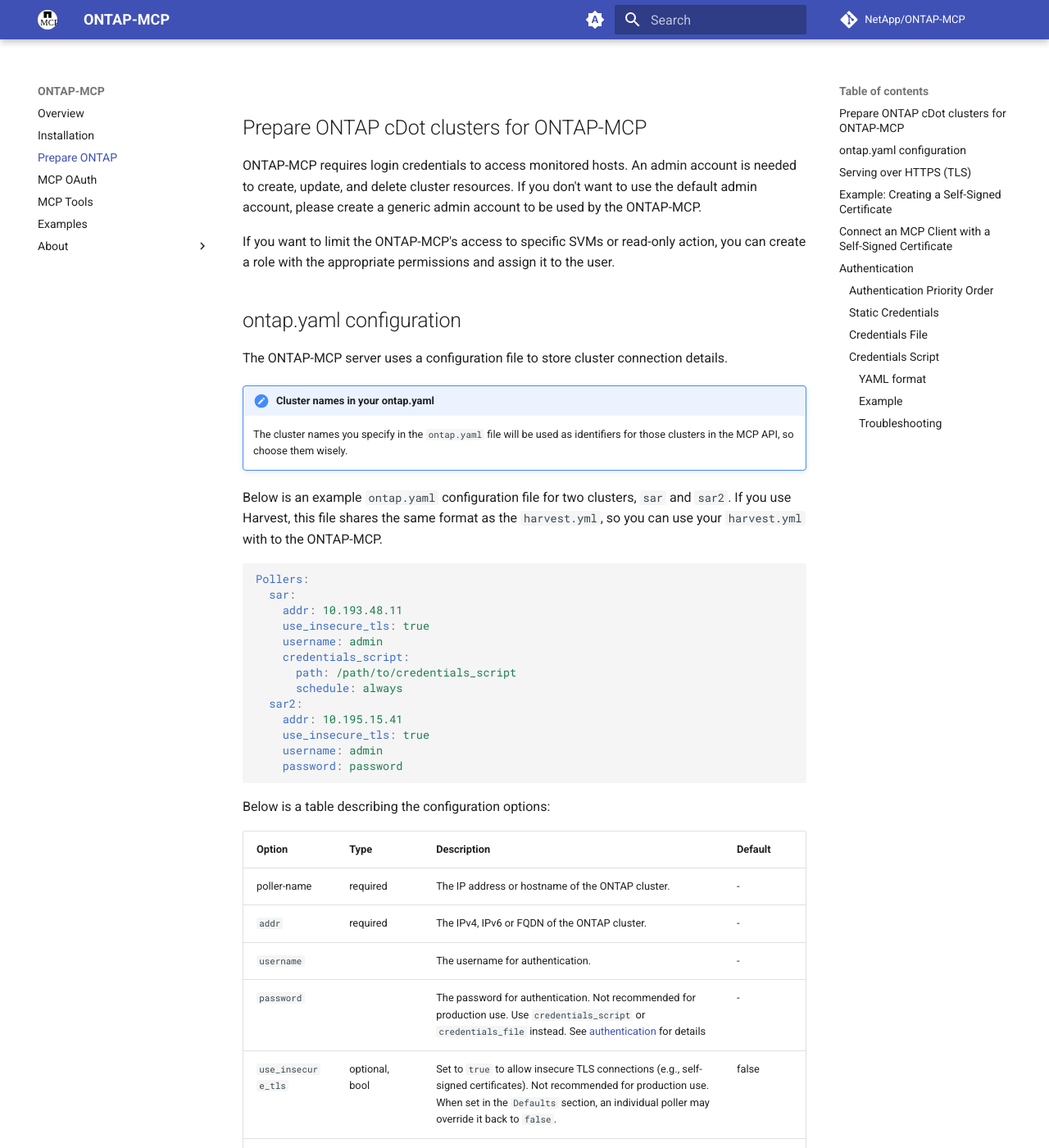
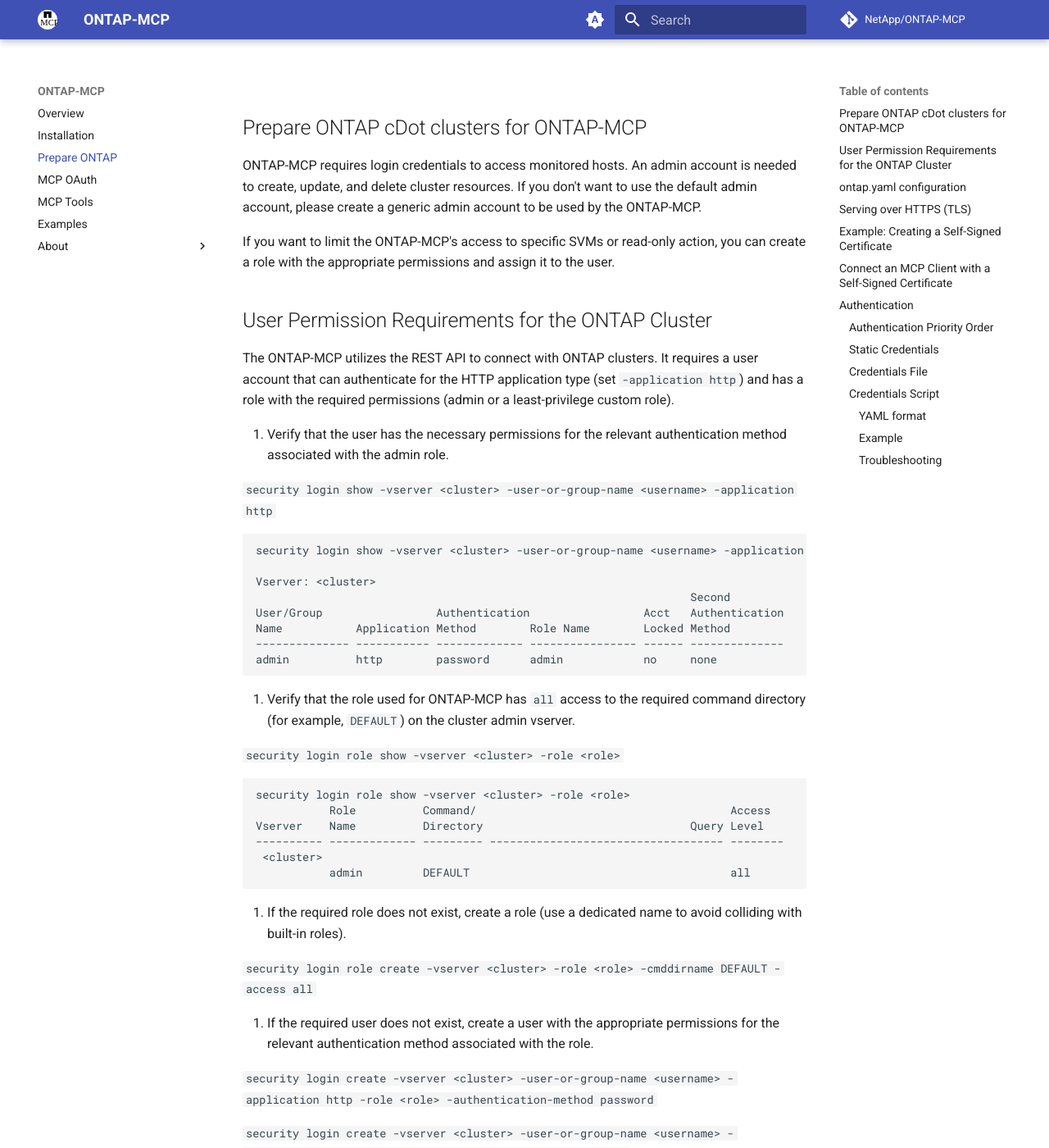
Before and after one commit to NetApp/ontap-mcp, an MkDocs documentation site: the page built from docs/prepare-ontap.md, in a window 1280 px wide and 1400 px high. Shown: the whole window at 82% size. Built offline with MkDocs 1.6.1 and Material for MkDocs 9.7.7, drawn with Linux system fonts in a browser that asks for light colours; comment, search, counter and statistics services are not loaded; the version menu is left out; some of the changed text lies outside the part shown.

Commit message:
doc: user permission for clusters in ontap mcp (#165)

````diff
--- a/docs/prepare-ontap.md
+++ b/docs/prepare-ontap.md
@@ -3,6 +3,48 @@
 ONTAP-MCP requires login credentials to access monitored hosts. An admin account is needed to create, update, and delete cluster resources. If you don't want to use the default admin account, please create a generic admin account to be used by the ONTAP-MCP.
 
 If you want to limit the ONTAP-MCP's access to specific SVMs or read-only action, you can create a role with the appropriate permissions and assign it to the user.
+
+## User Permission Requirements for the ONTAP Cluster
+
+The ONTAP-MCP utilizes the REST API to connect with ONTAP clusters. It requires a user account that can authenticate for the HTTP application type (set `-application http`) and has a role with the required permissions (admin or a least-privilege custom role).
+
+1. Verify that the user has the necessary permissions for the relevant authentication method associated with the admin role.
+
+`security login show -vserver <cluster> -user-or-group-name <username> -application http`
+
+```text
+security login show -vserver <cluster> -user-or-group-name <username> -application http
+
+Vserver: <cluster>
+                                                                 Second
+User/Group                 Authentication                 Acct   Authentication
+Name           Application Method        Role Name        Locked Method
+-------------- ----------- ------------- ---------------- ------ --------------
+admin          http        password      admin            no     none
+```
+
+2. Verify that the role used for ONTAP-MCP has `all` access to the required command directory (for example, `DEFAULT`) on the cluster admin vserver.
+
+`security login role show -vserver <cluster> -role <role>`
+
+```text
+security login role show -vserver <cluster> -role <role>
+           Role          Command/                                      Access
+Vserver    Name          Directory                               Query Level
+---------- ------------- --------- ----------------------------------- --------
+ <cluster>
+           admin         DEFAULT                                       all
+```
+
+3. If the required role does not exist, create a role (use a dedicated name to avoid colliding with built-in roles).
+
+`security login role create -vserver <cluster> -role <role> -cmddirname DEFAULT -access all`
+
+4. If the required user does not exist, create a user with the appropriate permissions for the relevant authentication method associated with the role.
+
+`security login create -vserver <cluster> -user-or-group-name <username> -application http -role <role> -authentication-method password`
+
+`security login create -vserver <cluster> -user-or-group-name <username> -application http -role <role> -authentication-method cert`
 
 
 ## ontap.yaml configuration
````
